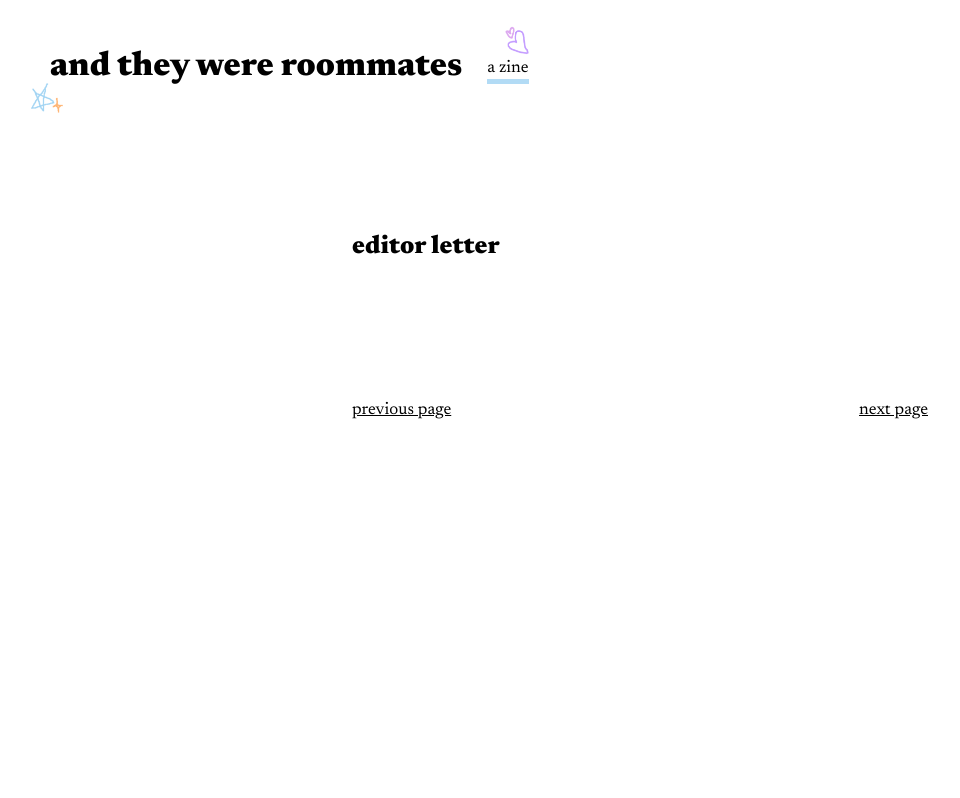
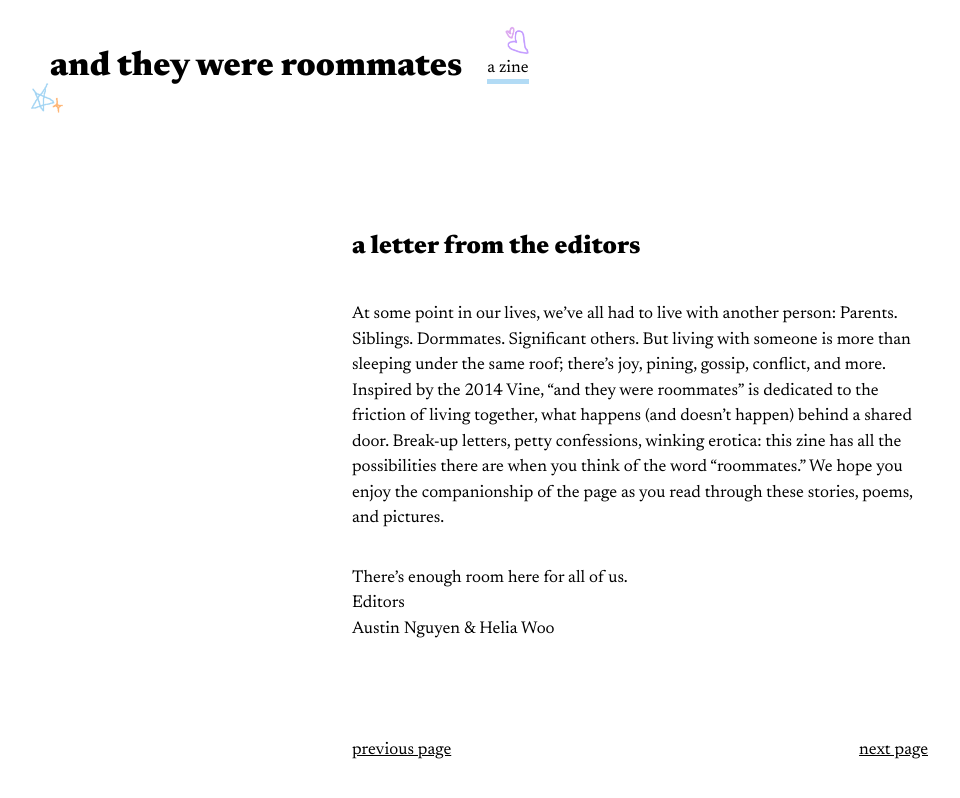
Before and after one commit to atwr-zine/atwr-zine.github.io, a plain HTML site: page editorletter.html in a window 1280 px wide. Shown: the whole page, without its empty margins (0-960 px from the left). Drawn offline with Linux system fonts and the light colour scheme.

Commit message:
more stuff

```diff
--- a/editorletter.html
+++ b/editorletter.html
@@ -20,13 +20,19 @@
 
       <div class="title-pages">
         <div class="title">
-          <h2>editor letter</h2>
+          <h2>a letter from the editors</h2>
         </div>
         <br>
         <div class="content-bio">
 
           <div class="indent">
-
+            <div class="nonindent">
+              <p>At some point in our lives, we’ve all had to live with another person: Parents. Siblings. Dormmates. Significant others. But living with someone is more than sleeping under the same roof; there’s joy, pining, gossip, conflict, and more. Inspired by the 2014 Vine, “and they were roommates” is dedicated to the friction of living together, what happens (and doesn’t happen) behind a shared door. Break-up letters, petty confessions, winking erotica: this zine has all the possibilities there are when you think of the word “roommates.” We hope you enjoy the companionship of the page as you read through these stories, poems, and pictures.</p>
+                <br>
+                <p>There’s enough room here for all of us.</p>
+                <p>Editors</p>
+                <p>Austin Nguyen & Helia Woo</p>
+            </div>
           </div>
         </div>
       </div>
```
Also changed, not shown: editorbio.html (+1 -0 lines), toc.html (+2 -0 lines).
